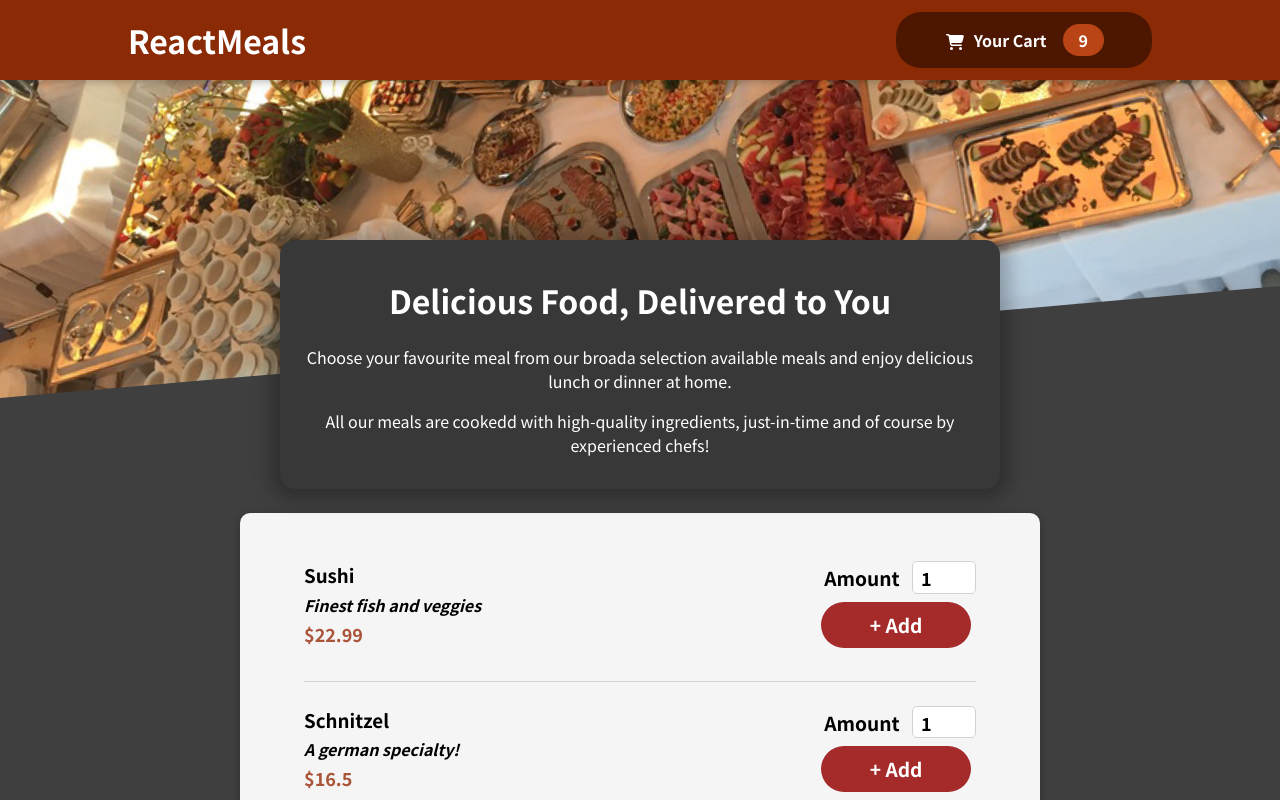
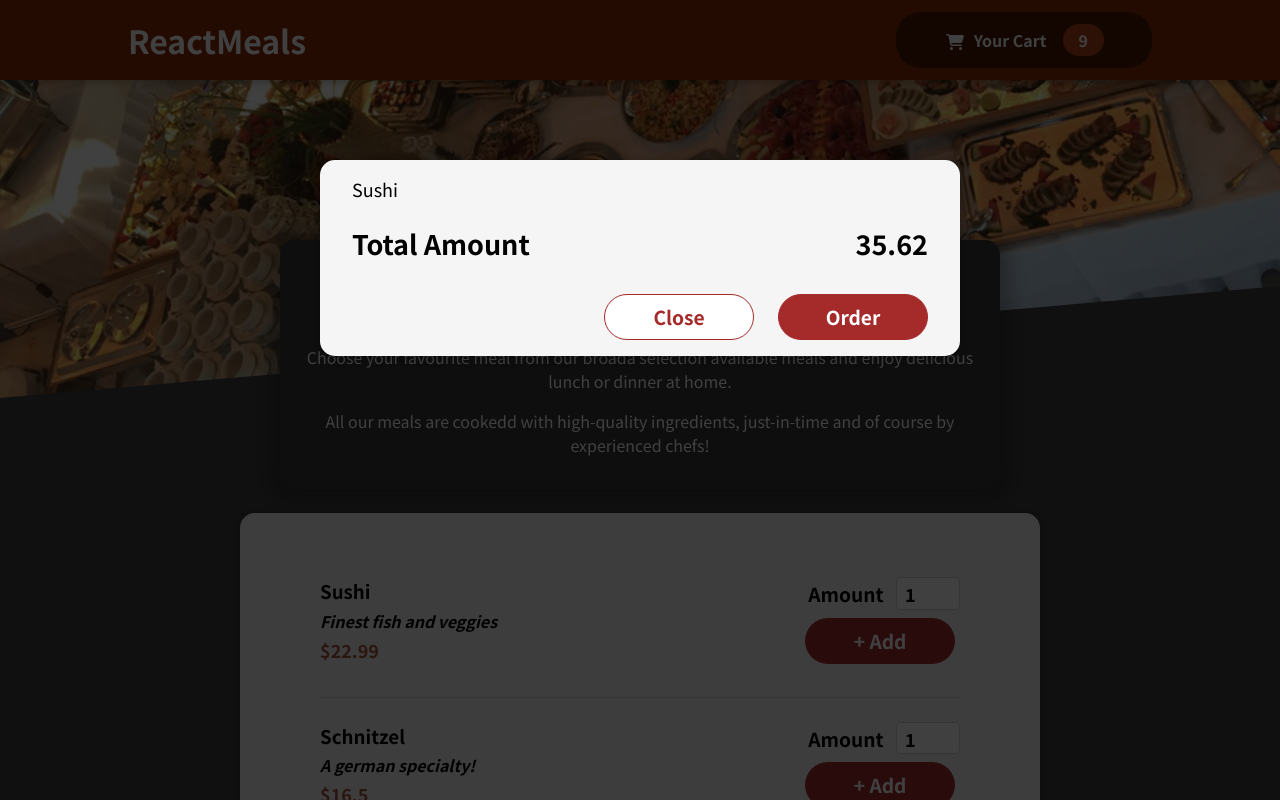
Before and after one commit to godseye1310/resturant-site-reactapp, a React (Create React App) app: page / in a window 1280 px wide. Shown: the top 800 px of the page. Built offline with nearby package versions, Linux system fonts and the light colour scheme.

Commit message:
Cart-Modal Overlay component

```diff
--- a/public/index.html
+++ b/public/index.html
@@ -25,6 +25,7 @@
 	</head>
 	<body>
 		<noscript>You need to enable JavaScript to run this app.</noscript>
+		<div id="overlay"></div>
 		<div id="root"></div>
 		<!--
       This HTML file is a template.
--- a/src/App.js
+++ b/src/App.js
@@ -2,11 +2,14 @@ import React from "react";
 import Header from "./components/Layout/Header";
 // import MealsModal from "./components/Meals/MealsModal";
 import Meals from "./components/Meals/Meals";
+import CartModal from "./components/UI/CartModal";
+import Cart from "./components/Cart/Cart";
 
 function App() {
 	return (
 		<div>
 			<Header />
+			<Cart />
 			<Meals />
 		</div>
 	);
--- /dev/null
+++ b/src/components/Cart/Cart.js
@@ -0,0 +1,27 @@
+import React from "react";
+import classes from "./Cart.module.css";
+import CartModal from "../UI/CartModal";
+
+const Cart = () => {
+	return (
+		<CartModal>
+			<ul className={classes.cartList}>
+				<li>Sushi</li>
+			</ul>
+			<div className={classes.cartTotal}>
+				<h2>Total Amount</h2>
+				<h2>35.62</h2>
+			</div>
+			<div className={classes.btn}>
+				<button className={classes["btn-close"]} type="button">
+					Close
+				</button>
+				<button className={classes["btn-order"]} type="button">
+					Order
+				</button>
+			</div>
+		</CartModal>
+	);
+};
+
+export default Cart;
--- /dev/null
+++ b/src/components/Cart/Cart.module.css
@@ -0,0 +1,47 @@
+.cartList {
+	list-style: none;
+	margin: 0;
+	padding: 0;
+}
+.cartList li {
+	font: inherit;
+	font-size: large;
+}
+
+.cartTotal {
+	font: inherit;
+	font-size: large;
+	font-weight: bold;
+	display: flex;
+	justify-content: space-between;
+	align-items: center;
+}
+
+.btn {
+	text-align: end;
+	margin-top: 0.5rem;
+}
+
+.btn button {
+	font: inherit;
+	font-size: larger;
+	font-weight: bolder;
+	color: white;
+	margin-left: 1.5rem;
+	padding: 0.5rem;
+	width: 150px;
+	background-color: brown;
+	border: 1px solid brown;
+	border-radius: 30px;
+}
+
+.btn button:hover {
+	background-color: #5a1a01;
+	border-color: #5a1a01;
+	color: white;
+}
+
+.btn .btn-close {
+	color: brown;
+	background-color: white;
+}
--- a/src/components/Meals/MealItem/MealItemForm.js
+++ b/src/components/Meals/MealItem/MealItemForm.js
@@ -6,7 +6,7 @@ const MealItemForm = () => {
 		<>
 			<form className={classes.form}>
 				<label htmlFor="addMeal">Amount </label>
-				<input id="addMeal" type="number" value="1"></input>
+				<input id="addMeal" type="number" defaultValue="1" />
 				<div>
 					<button type="button">+ Add</button>
 				</div>
--- a/src/components/Meals/MealsList.js
+++ b/src/components/Meals/MealsList.js
@@ -45,7 +45,7 @@ const MealsList = () => {
 
 	return (
 		<Card className={classes.list}>
-			<ul>{ListItem}</ul>;
+			<ul>{ListItem}</ul>
 		</Card>
 	);
 };
--- a/src/components/UI/Card.module.css
+++ b/src/components/UI/Card.module.css
@@ -1,6 +1,7 @@
 .card {
 	/* background: white; */
+	padding: 1rem;
 	background-color: whitesmoke;
-	box-shadow: 0 2px 8px rgba(0, 0, 0, 0.26);
-	border-radius: 10px;
+	box-shadow: 0 2px 8px rgba(0, 0, 0, 0.25);
+	border-radius: 15px;
 }
--- /dev/null
+++ b/src/components/UI/CartModal.js
@@ -0,0 +1,33 @@
+import React from "react";
+import ReactDOM from "react-dom";
+import classes from "./CartModal.module.css";
+import Card from "./Card";
+
+const Backdrop = (props) => {
+	return <div className={classes.backdrop} />;
+};
+
+const ModalContent = (props) => {
+	return (
+		<Card className={classes.modalContent}>
+			<div>{props.children}</div>
+		</Card>
+	);
+};
+
+const modalPortalID = document.getElementById("overlay");
+
+const CartModal = (props) => {
+	return (
+		<>
+			{ReactDOM.createPortal(<Backdrop />, modalPortalID)}
+
+			{ReactDOM.createPortal(
+				<ModalContent>{props.children}</ModalContent>,
+				modalPortalID
+			)}
+		</>
+	);
+};
+
+export default CartModal;
--- /dev/null
+++ b/src/components/UI/CartModal.module.css
@@ -0,0 +1,37 @@
+.backdrop {
+	position: fixed;
+	top: 0;
+	left: 0;
+	width: 100%;
+	height: 100vh;
+	z-index: 20;
+	background-color: rgba(0, 0, 0, 0.75);
+}
+
+.modalContent {
+	position: fixed;
+	top: 20vh;
+	left: 25%;
+	width: 50%;
+	padding: 1rem 2rem;
+	z-index: 30;
+	animation: slide-down 300ms ease-out forwards;
+}
+
+@keyframes slide-down {
+	from {
+		opacity: 0;
+		transform: translateY(-3rem);
+	}
+	to {
+		opacity: 1;
+		transform: translateY(0);
+	}
+}
+
+@media (min-width: 768px) {
+	.modal {
+		width: 40rem;
+		left: calc(50% - 20rem);
+	}
+}
```
